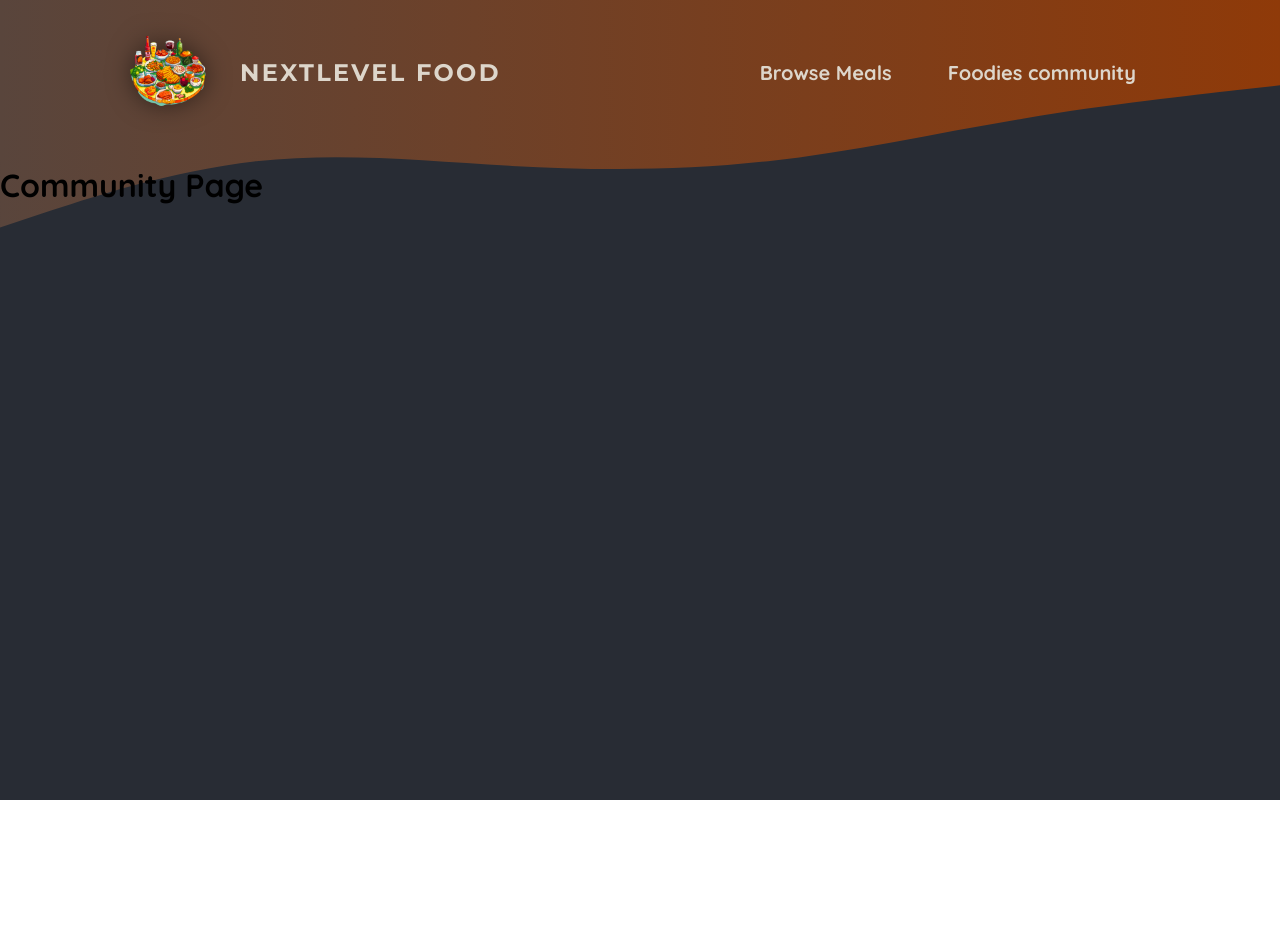
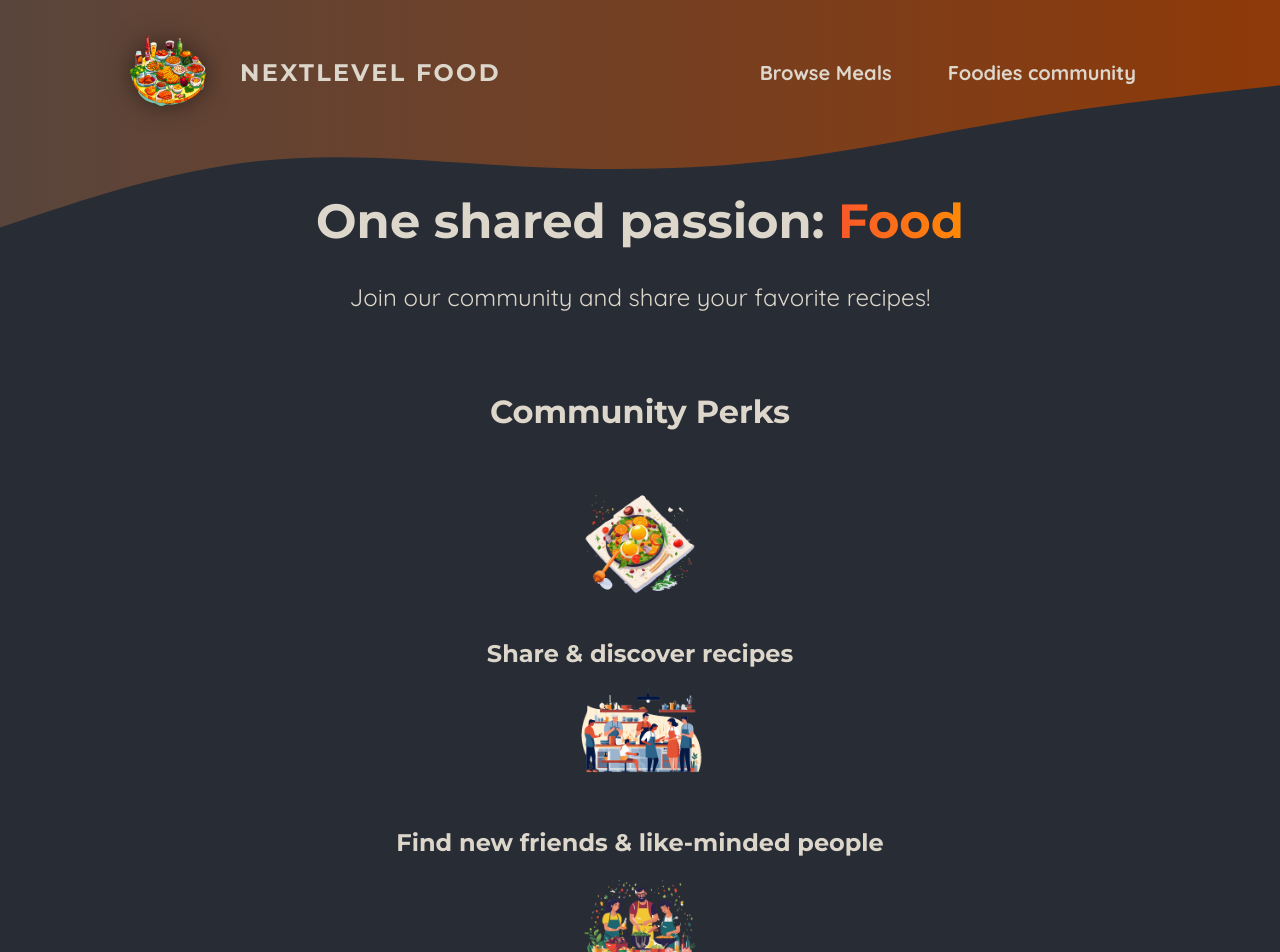
Before and after one commit to JanithUpGit/Next-onwards-foodies-project, a Next.js app: page /community in a window 1280 px wide. Shown: the top 952 px of the page. Before the commit the page ends 800 px from the top, so only its background shows below. Built offline with nearby package versions, Linux system fonts and the light colour scheme.

Commit message:
Add community page and its styles

```diff
--- a/app/community/page.js
+++ b/app/community/page.js
@@ -1,7 +1,42 @@
 
 
+import Image from 'next/image';
 
-export default function CommunityPage(){
+import mealIcon from '@/assets/icons/meal.png';
+import communityIcon from '@/assets/icons/community.png';
+import eventsIcon from '@/assets/icons/events.png';
+import classes from './page.module.css';
 
-    return <h1>Community Page</h1>;
+export default function CommunityPage() {
+  return (
+    <>
+      <header className={classes.header}>
+        <h1>
+          One shared passion: <span className={classes.highlight}>Food</span>
+        </h1>
+        <p>Join our community and share your favorite recipes!</p>
+      </header>
+      <main className={classes.main}>
+        <h2>Community Perks</h2>
+
+        <ul className={classes.perks}>
+          <li>
+            <Image src={mealIcon} alt="A delicious meal" />
+            <p>Share & discover recipes</p>
+          </li>
+          <li>
+            <Image src={communityIcon} alt="A crowd of people, cooking" />
+            <p>Find new friends & like-minded people</p>
+          </li>
+          <li>
+            <Image
+              src={eventsIcon}
+              alt="A crowd of people at a cooking event"
+            />
+            <p>Participate in exclusive events</p>
+          </li>
+        </ul>
+      </main>
+    </>
+  );
 }
--- /dev/null
+++ b/app/community/page.module.css
@@ -0,0 +1,61 @@
+.header {
+  gap: 3rem;
+  margin: 3rem auto 5rem auto;
+  width: 90%;
+  max-width: 75rem;
+  color: #ddd6cb;
+  font-size: 1.5rem;
+  text-align: center;
+}
+
+.header h1 {
+  font-family: 'Montserrat', sans-serif;
+}
+
+.highlight {
+  background: linear-gradient(90deg, #f9572a, #ff8a05);
+  background-clip: text;
+  -webkit-background-clip: text;
+  -webkit-text-fill-color: transparent;
+}
+
+.main {
+  width: 90%;
+  max-width: 40rem;
+  margin: 0 auto;
+  text-align: center;
+}
+
+.main h2 {
+  font-family: 'Montserrat', sans-serif;
+  font-size: 2rem;
+  margin-bottom: 3rem;
+  color: #ddd6cb;
+}
+
+.perks {
+  list-style: none;
+  margin: 3rem 0;
+  padding: 0;
+}
+
+.perks li {
+  display: flex;
+  flex-direction: column;
+  align-items: center;
+  gap: 2rem;
+}
+
+.perks img {
+  width: 8rem;
+  height: 8rem;
+  object-fit: contain;
+}
+
+.perks p {
+  font-family: 'Montserrat', sans-serif;
+  font-size: 1.5rem;
+  font-weight: bold;
+  margin: 0;
+  color: #ddd6cb;
+}
```
